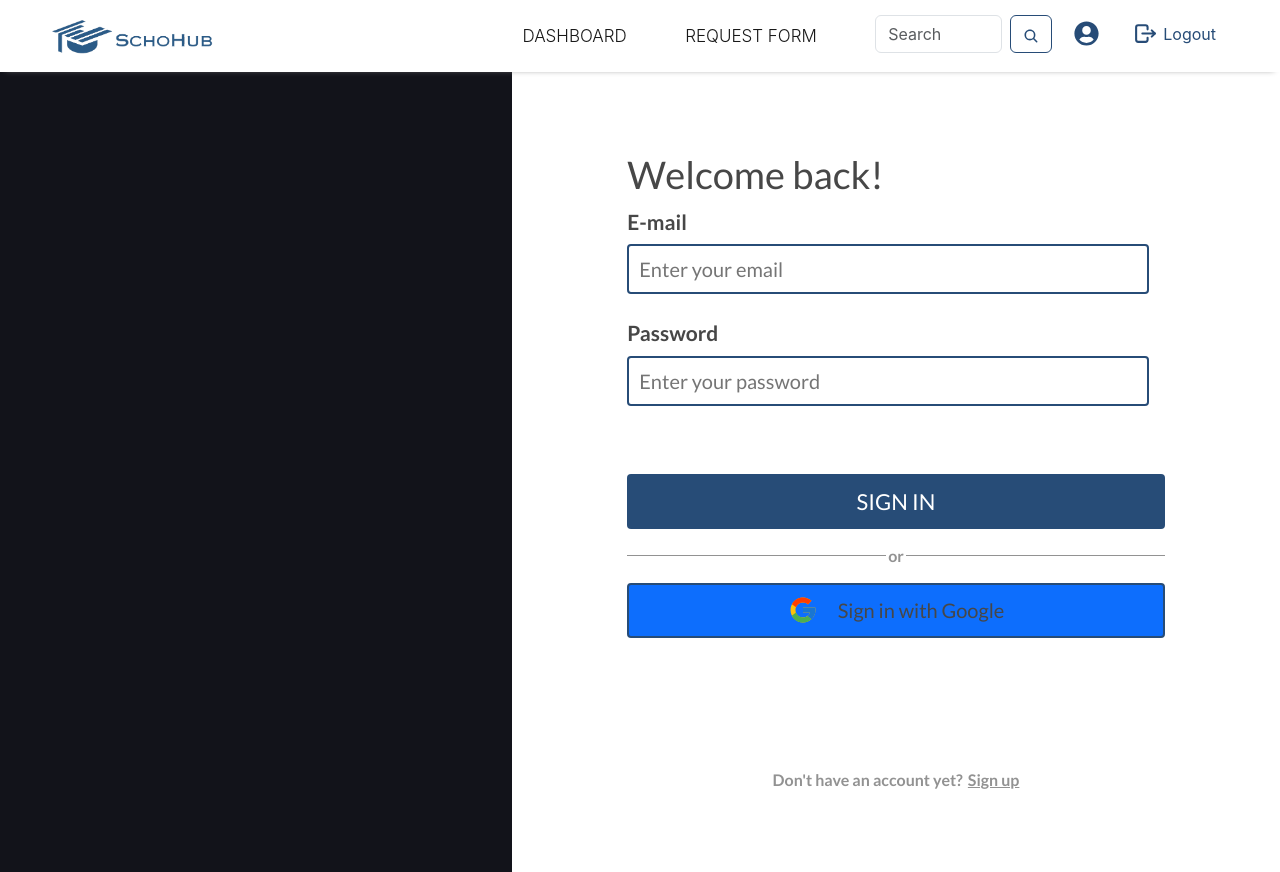
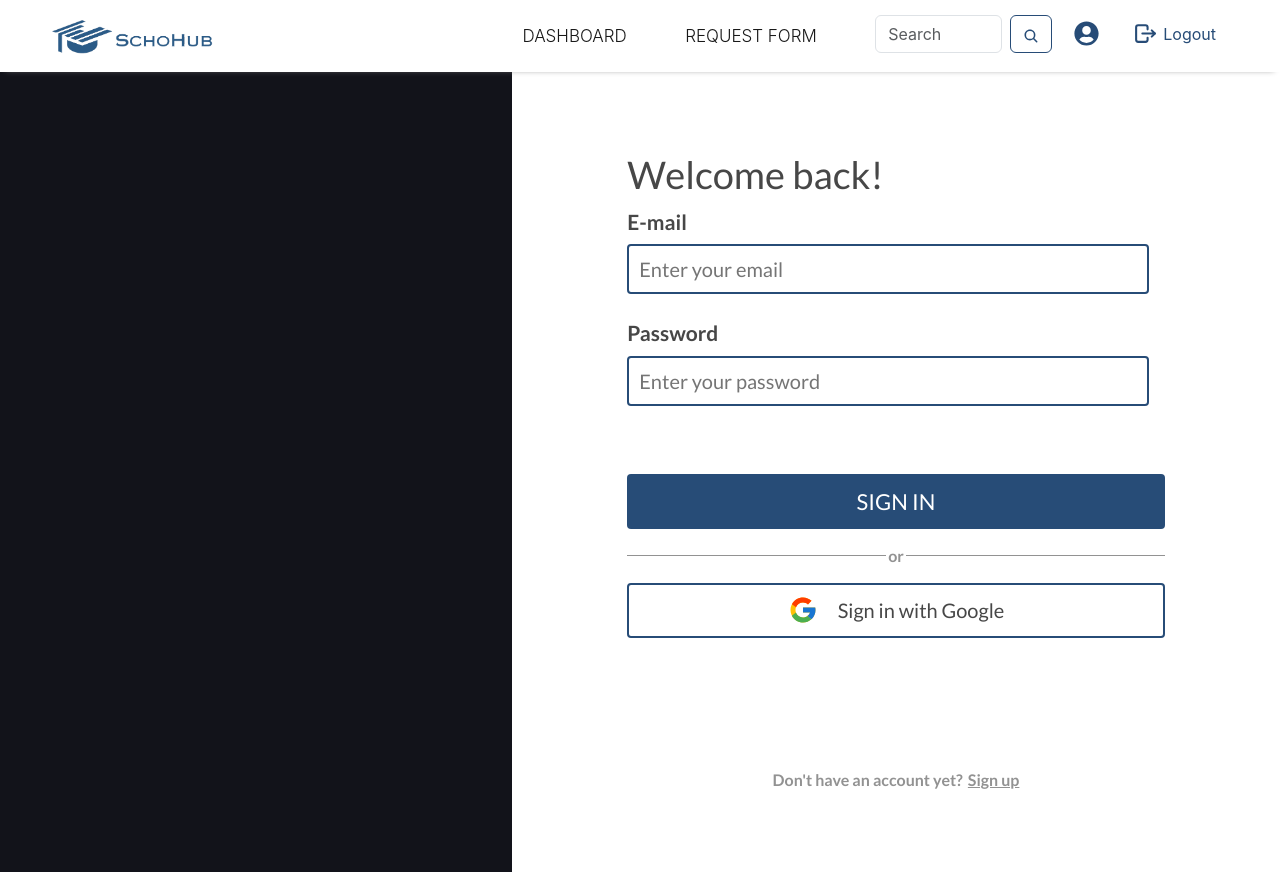
Before and after one commit to cslabiano/SchoHub, a React (Create React App) app in the folder frontend/: page / in a window 1280 px wide. Built offline with nearby package versions, Linux system fonts and the light colour scheme; a web font is replaced by a local one.

Commit message:
style: changed button background color

```diff
--- a/frontend/src/pages/authorization/login.js
+++ b/frontend/src/pages/authorization/login.js
@@ -163,6 +163,7 @@ const LogIn = () => {
                   justifyContent: "center",
                   alignItems: "center",
                   borderRadius: "4px",
+                  backgroundColor: "white",
                 }}
               >
                 <div
```
